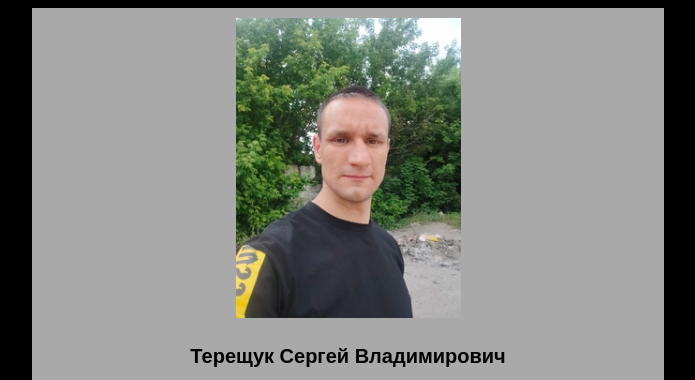
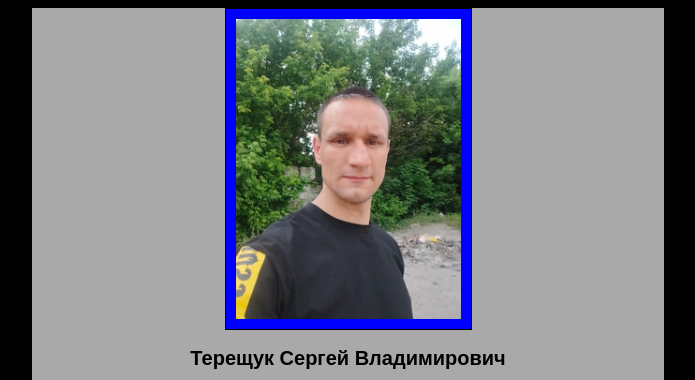
Before and after one commit to ser5x/CV-PAGE, a plain HTML site: page index.html in a window 1280 px wide. In both pictures the pointer is over the picture 640 px from the left and 168 px from the top of the page. Shown: the top 380 px of the page, without its empty margins (292-987 px from the left). Drawn offline with Linux system fonts and the light colour scheme.

Commit message:
Update style.css

```diff
--- a/style.css
+++ b/style.css
@@ -20,7 +20,8 @@ body {
 }
 
 .myphoto_id:hover {
-    background-image: url('myphoto1.webp');
+    background-color: blue;
+    border: 1px solid black;
 }
 
 .inicial {
```
